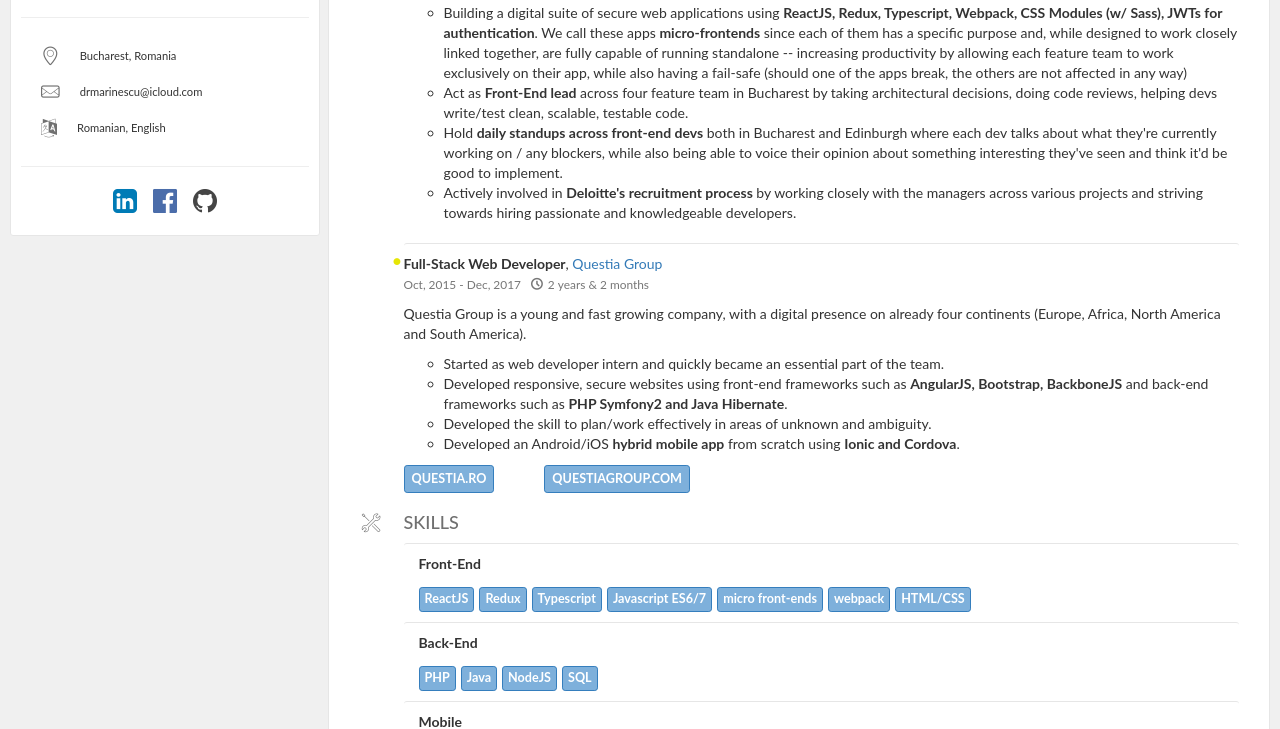
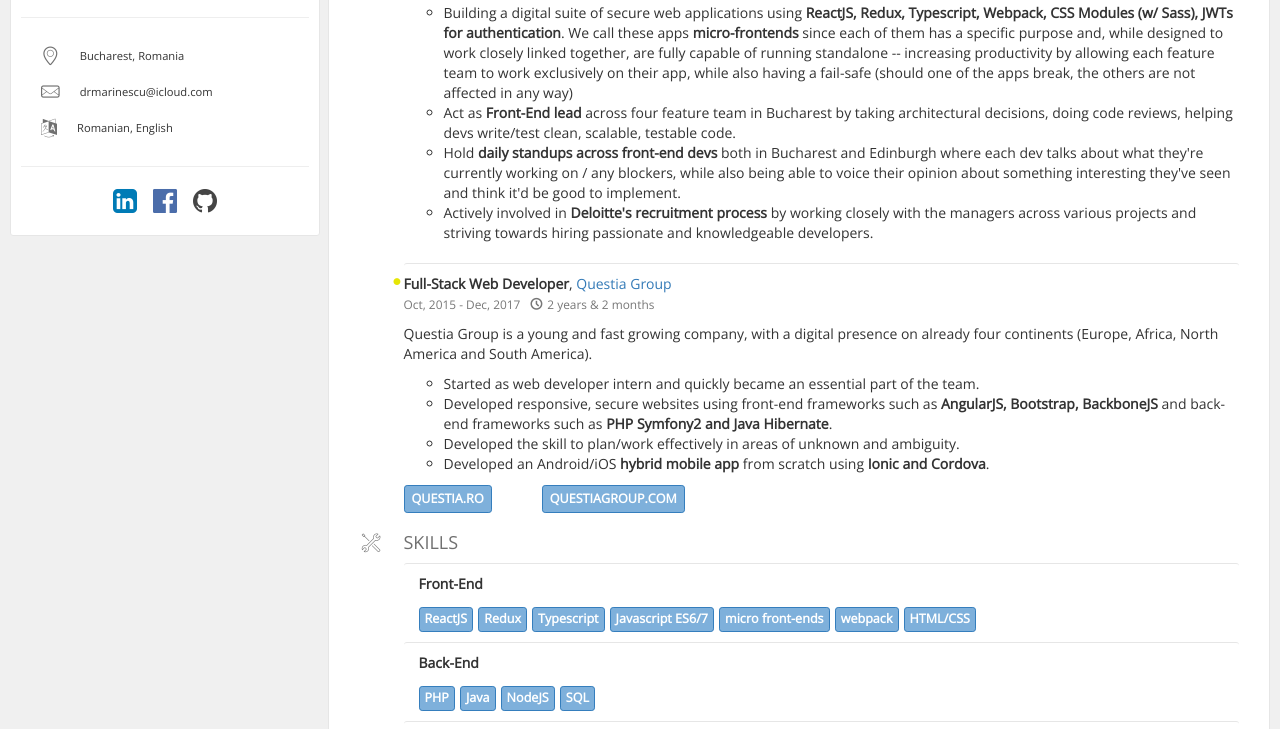
Before and after one commit to bamtheboozle/dragosmarinescu.codes, a plain HTML site: page index.html in a window 1280 px wide. Shown: the part 240-969 px from the top of the page. Drawn offline with nearby package versions, Linux system fonts and the light colour scheme.

Commit message:
Update style.css

```diff
--- a/css/style.css
+++ b/css/style.css
@@ -282,7 +282,7 @@
     outline: none !important;
 }
 body {
-    font-family: 'Lato';
+    font-family: 'Open Sans';
     background: #f0f0f0;
     color: #333333;
 }
```
